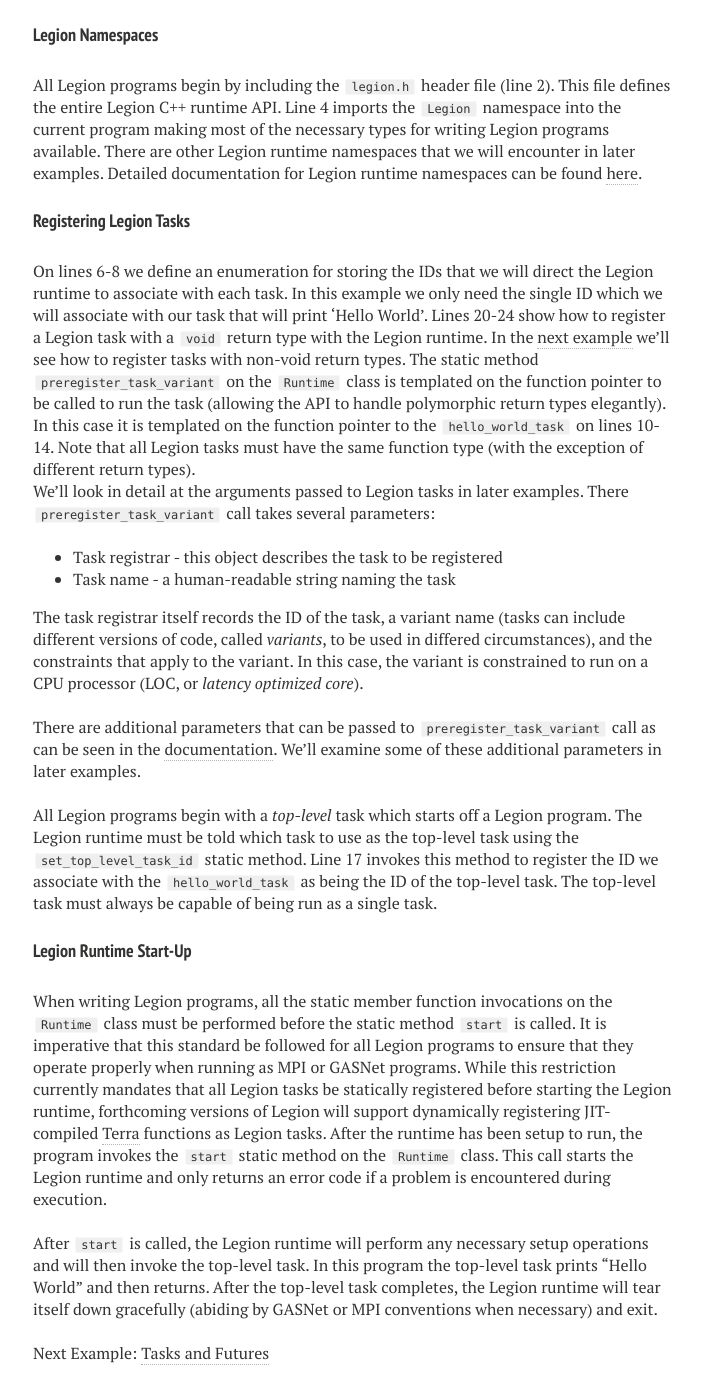
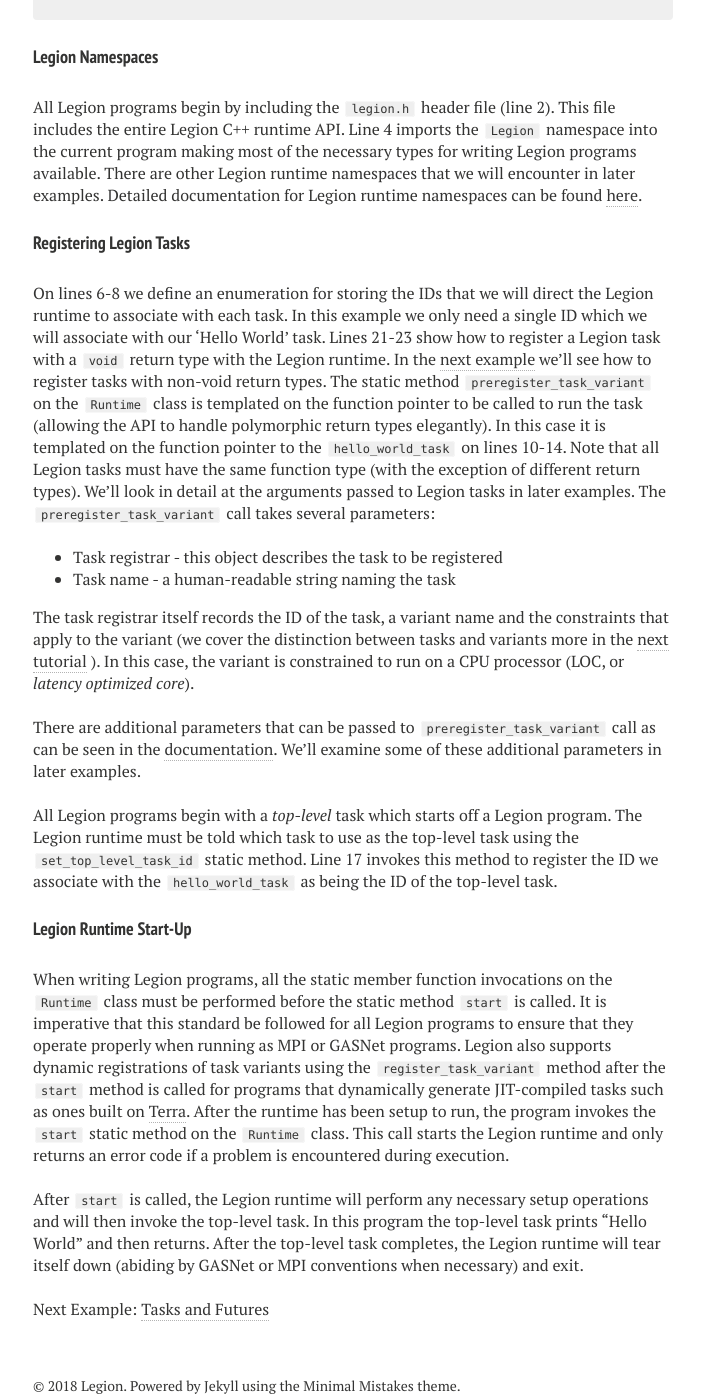
Before and after one commit to apryakhin/legion.stanford.edu, a Jekyll site: the page built from tutorial00.md, in a window 1280 px wide and 1400 px high, scrolled down 823 px. Shown: the whole window, without its empty margins (287-991 px from the left). Built offline with Jekyll 4.4.1, drawn with Linux system fonts in a browser that asks for light colours; nearby versions of some CDN libraries; some of the changed text lies outside the part shown.

Commit message:
edits to tutorials

```diff
--- a/tutorial00.md
+++ b/tutorial00.md
@@ -7,9 +7,10 @@ title: Hello World
 No tutorial would be complete without a Hello World example.
 Below is the source code for writing Hello World using
 the Legion C++ runtime interface. The source code can also
-be found in the 'examples' directory of the repository. We
-now cover the details of the various Legion runtime API
-calls in this example.
+be found in the `tutorial` directory of the repository, along
+with a `Makefile` for building and running the application.
+By walking through these tutorial programs in detail we
+will demonstrate how to use the Legion C++ runtime API.
 {% highlight cpp linenos %}#include <cstdio>
 #include "legion.h"
 
@@ -30,9 +31,9 @@ int main(int argc, char **argv)
   Runtime::set_top_level_task_id(HELLO_WORLD_ID);
 
   {
-    TaskVariantRegistrar registrar(HELLO_WORLD_ID, "hello_world");
+    TaskVariantRegistrar registrar(HELLO_WORLD_ID, "hello_world variant");
     registrar.add_constraint(ProcessorConstraint(Processor::LOC_PROC));
-    Runtime::preregister_task_variant<hello_world_task>(registrar, "hello_world");
+    Runtime::preregister_task_variant<hello_world_task>(registrar, "hello_world task");
   }
 
   return Runtime::start(argc, argv);
@@ -42,7 +43,7 @@ int main(int argc, char **argv)
 #### Legion Namespaces ####
 
 All Legion programs begin by including the `legion.h` header
-file (line 2). This file defines the entire Legion C++ runtime
+file (line 2). This file includes the entire Legion C++ runtime
 API.  Line 4 imports the `Legion`
 namespace into the current program making most of the necessary
 types for writing Legion programs available.  There are other
@@ -54,8 +55,8 @@ found [here](/doxygen/annotated.html).
 
 On lines 6-8 we define an enumeration for storing the IDs that
 we will direct the Legion runtime to associate with each task.  In this example
-we only need the single ID which we will associate with our task
-that will print 'Hello World'.  Lines 20-24 show how to register
+we only need a single ID which we will associate with our 'Hello World' task.
+Lines 21-23 show how to register
 a Legion task with a `void` return type with the Legion runtime.
 In the [next example](/tutorial/tasks_and_futures.html) we'll see how
 to register tasks with non-void return types.  The static method
@@ -66,15 +67,15 @@ types elegantly).  In this case it is templated on the function pointer to
 the `hello_world_task` on lines 10-14.  Note that all Legion tasks must have
 the same function type (with the exception of different return types).
 We'll look in detail at the arguments passed to Legion tasks in later
-examples.  There `preregister_task_variant` call takes several parameters:
+examples.  The `preregister_task_variant` call takes several parameters:
 
   * Task registrar - this object describes the task to be registered
   * Task name - a human-readable string naming the task
 
 The task registrar itself records the ID of the task, a variant name
-(tasks can include different versions of code, called *variants*, to
-be used in differed circumstances), and the constraints that apply to
-the variant. In this case, the variant is constrained to run on a CPU
+and the constraints that apply to the variant (we cover the distinction
+between tasks and variants more in the [next tutorial](/tutorial/tasks_and_futures.html) ).
+In this case, the variant is constrained to run on a CPU
 processor (LOC, or *latency optimized core*).
 
 There are additional parameters that can be passed to `preregister_task_variant`
@@ -86,7 +87,6 @@ a Legion program.  The Legion runtime must be told which task to
 use as the top-level task using the `set_top_level_task_id` static
 method.  Line 17 invokes this method to register the ID we associate
 with the `hello_world_task` as being the ID of the top-level task.
-The top-level task must always be capable of being run as a single task.
 
 #### Legion Runtime Start-Up ####
 
@@ -94,12 +94,12 @@ When writing Legion programs, all the static member function
 invocations on the `Runtime` class must be performed
 before the static method `start` is called.  It is imperative that
 this standard be followed for all Legion programs to ensure that
-they operate properly when running as MPI or GASNet programs.  While
-this restriction currently mandates that all Legion tasks be statically
-registered before starting the Legion runtime, forthcoming versions
-of Legion will support dynamically registering JIT-compiled
-[Terra](http://terralang.org) functions as
-Legion tasks.  After the runtime has been setup to run, the program
+they operate properly when running as MPI or GASNet programs. Legion
+also supports dynamic registrations of task variants using the
+`register_task_variant` method after the `start` method is called
+for programs that dynamically generate JIT-compiled tasks such
+as ones built on [Terra](http://terralang.org). After the runtime
+has been setup to run, the program
 invokes the `start` static method on the `Runtime` class.
 This call starts the Legion runtime and only returns an error code
 if a problem is encountered during execution.
@@ -108,6 +108,6 @@ After `start` is called, the Legion runtime will perform any necessary
 setup operations and will then invoke the top-level task.  In this
 program the top-level task prints "Hello World" and then returns.  After
 the top-level task completes, the Legion runtime will tear itself down
-gracefully (abiding by GASNet or MPI conventions when necessary) and exit.
+(abiding by GASNet or MPI conventions when necessary) and exit.
 
 Next Example: [Tasks and Futures](/tutorial/tasks_and_futures.html)
```
Also changed, not shown: tutorial01.md (+24 -20 lines).
